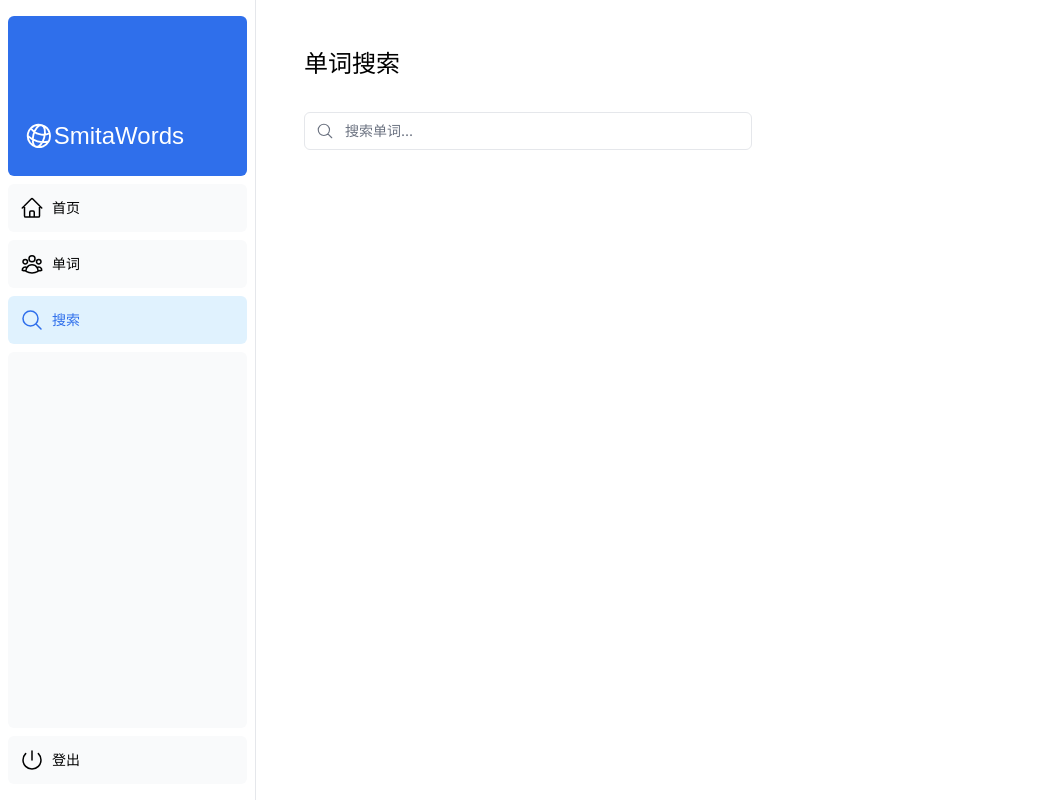
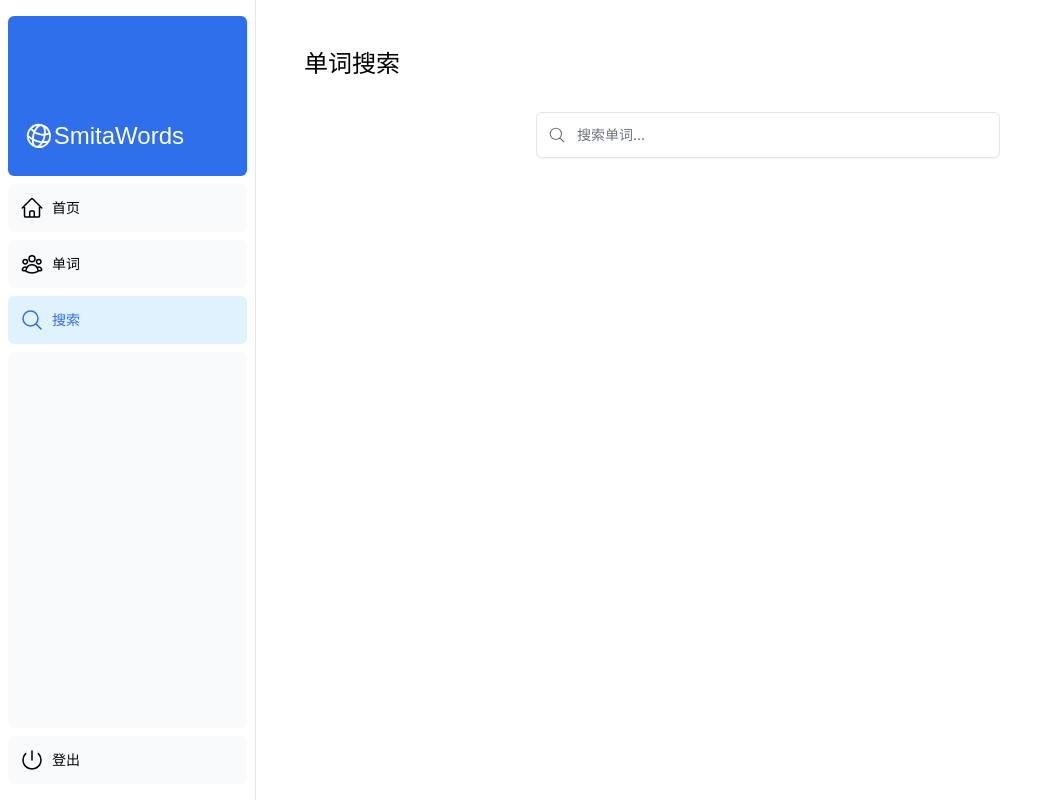
Before and after one commit to yao512954855/words, a Next.js app: page /dashboard/search in a window 1280 px wide. Shown: the whole page, without its empty margins (0-1055 px from the left). Built offline with nearby package versions, Linux system fonts and the light colour scheme; a web font is replaced by a local one.

Commit message:
单词搜索样式，以及手机端字母提示长度bug

```diff
--- a/app/dashboard/search/page.tsx
+++ b/app/dashboard/search/page.tsx
@@ -84,16 +84,16 @@ export default function SearchPage() {
         <h1 className={`${lusitana.className} text-2xl`}>单词搜索</h1>
       </div>
 
-      <div className="mt-4 flex items-center justify-between gap-2 md:mt-8">
+      <div className="mt-4 flex flex-col items-center gap-2 md:mt-8">
         {/* 搜索框 */}
-        <div className="relative flex-1 max-w-md">
+        <div className="relative w-full md:w-2/3 lg:w-1/2 mx-auto">
           <label htmlFor="search" className="sr-only">
             搜索单词
           </label>
           <input
             type="text"
             id="search"
-            className="peer block w-full rounded-md border border-gray-200 py-2 pl-10 text-sm outline-2 placeholder:text-gray-500"
+            className="peer block w-full rounded-md border border-gray-200 py-3 pl-10 text-sm outline-2 placeholder:text-gray-500 shadow-sm focus:border-blue-500 focus:ring-1 focus:ring-blue-500"
             placeholder="搜索单词..."
             defaultValue={query}
             onChange={(e) => {
@@ -104,7 +104,7 @@ export default function SearchPage() {
         </div>
 
         {!loading && query && (
-          <div className="text-sm text-gray-600">
+          <div className="text-sm text-gray-600 mt-2">
             找到 {customers.length} 个单词
           </div>
         )}
--- a/app/ui/customers/table-with-reading.tsx
+++ b/app/ui/customers/table-with-reading.tsx
@@ -275,7 +275,6 @@ export default function TableWithReading({
                 <div className="flex w-full items-center justify-between pt-4">
                   <div className="w-full">
                     <div className="mb-2">
-                      <p className="font-medium text-gray-900 bg-gray-100 px-3 py-1 rounded-md border border-gray-300 mb-2">提示：字母长度{customer.name.length}</p>
                       <WordHint word={customer.name} wordId={customer.id} showWord={true} />
                     </div>
                     <LetterBoxInput
```
